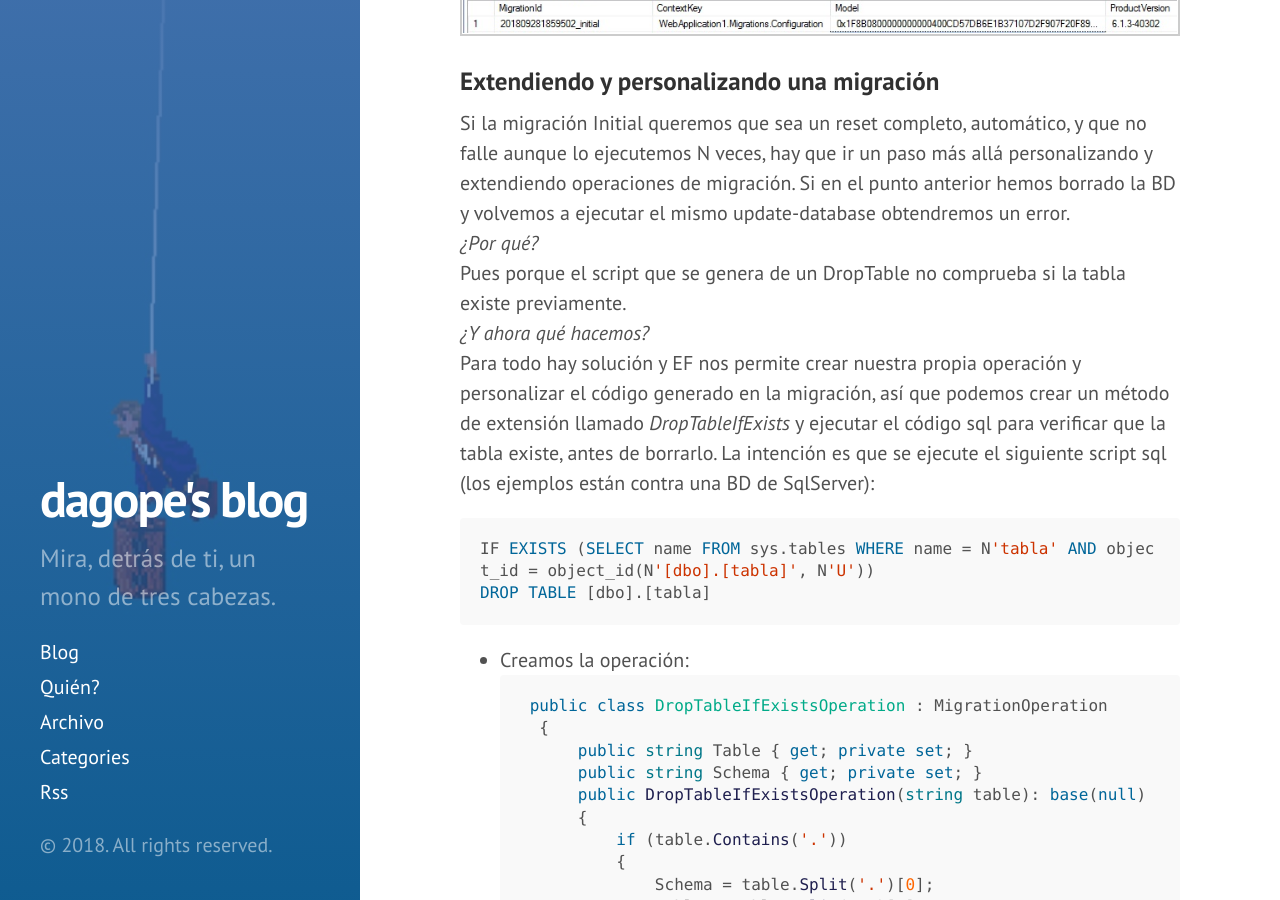
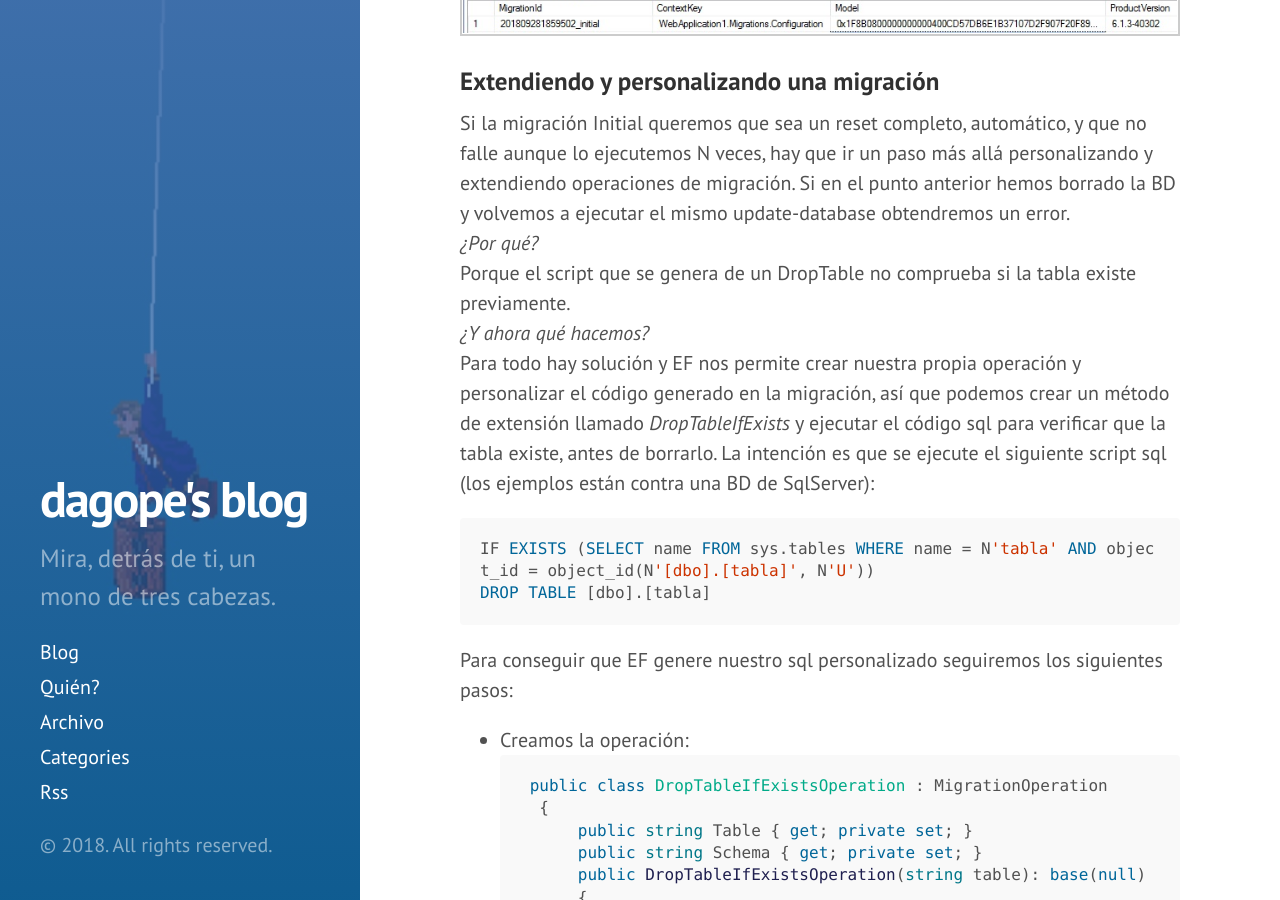
Before and after one commit to dagope/dagope.github.io, a Jekyll site: the page built from _posts/2018-09-27-EF6-migraciones-comandos.md, in a window 1280 px wide and 900 px high, scrolled down 3627 px. Built offline with Jekyll 4.4.1, drawn with Linux system fonts in a browser that asks for light colours; nearby versions of some CDN libraries; comment, search, counter and statistics services are not loaded; some of the changed text lies outside the part shown.

Commit message:
arreglos menores EF6

````diff
--- a/_posts/2018-09-27-EF6-migraciones-comandos.md
+++ b/_posts/2018-09-27-EF6-migraciones-comandos.md
@@ -111,7 +111,7 @@
 Si la migración Initial queremos que sea un reset completo, automático, y que no falle aunque lo ejecutemos N veces, hay que ir un paso más allá personalizando y extendiendo operaciones de migración.
 Si en el punto anterior hemos borrado la BD y volvemos a ejecutar el mismo update-database obtendremos un error.
 <br />*¿Por qué?*
-<br />Pues porque el script que se genera de un DropTable no comprueba si la tabla existe previamente.
+<br />Porque el script que se genera de un DropTable no comprueba si la tabla existe previamente.
 <br />*¿Y ahora qué hacemos?*
 <br/>Para todo hay solución y EF nos permite crear nuestra propia operación y personalizar el código generado en la migración, así que podemos crear un método de extensión llamado *DropTableIfExists* y ejecutar el código sql para verificar que la tabla existe, antes de borrarlo.
 La intención es que se ejecute el siguiente script sql (los ejemplos están contra una BD de SqlServer):
@@ -119,6 +119,8 @@
 IF EXISTS (SELECT name FROM sys.tables WHERE name = N'tabla' AND object_id = object_id(N'[dbo].[tabla]', N'U'))
 DROP TABLE [dbo].[tabla]
 ```
+Para conseguir que EF genere nuestro sql personalizado seguiremos los siguientes pasos:
+
 * Creamos la operación:
 ```c#
  public class DropTableIfExistsOperation : MigrationOperation
@@ -183,7 +185,9 @@
     }
 }
 ```
-* Ahora en nuestro método Down la migración Initial podemos sustituir los ```DropTable("dbo.tabla")``` por nuestro ```this.DropTableIfExists("dbo.tabla")```
+* Ahora en nuestro método Down la migración Initial podemos sustituir los
+<br/> ```DropTable("dbo.tabla")```
+<br/>por nuestro ```this.DropTableIfExists("dbo.tabla")```
 
 <br />Ahora podemos ejecutar:
 ```bat
@@ -194,8 +198,9 @@
 ```bat
 Update-Database -ProjectName "App1.Data" -verbose
 ```
+Con esto ya que podemos eliminar por completo nuestra BD y actualizarla sin problemas a la última migración.
+<br/><br/>Esto es un ejemplo que puedes utilizar para crear tus propias operaciones.
 
-* Con esto ya que podemos eliminar por completo nuestra BD y actualizarla sin problemas a la última migración.
 
 ## Como crear nuevas migraciones:
 Nuestro código cambia y es normal que nuestra BD también evolucione, creando o borrando nuevos campos, tablas, etc...
````
